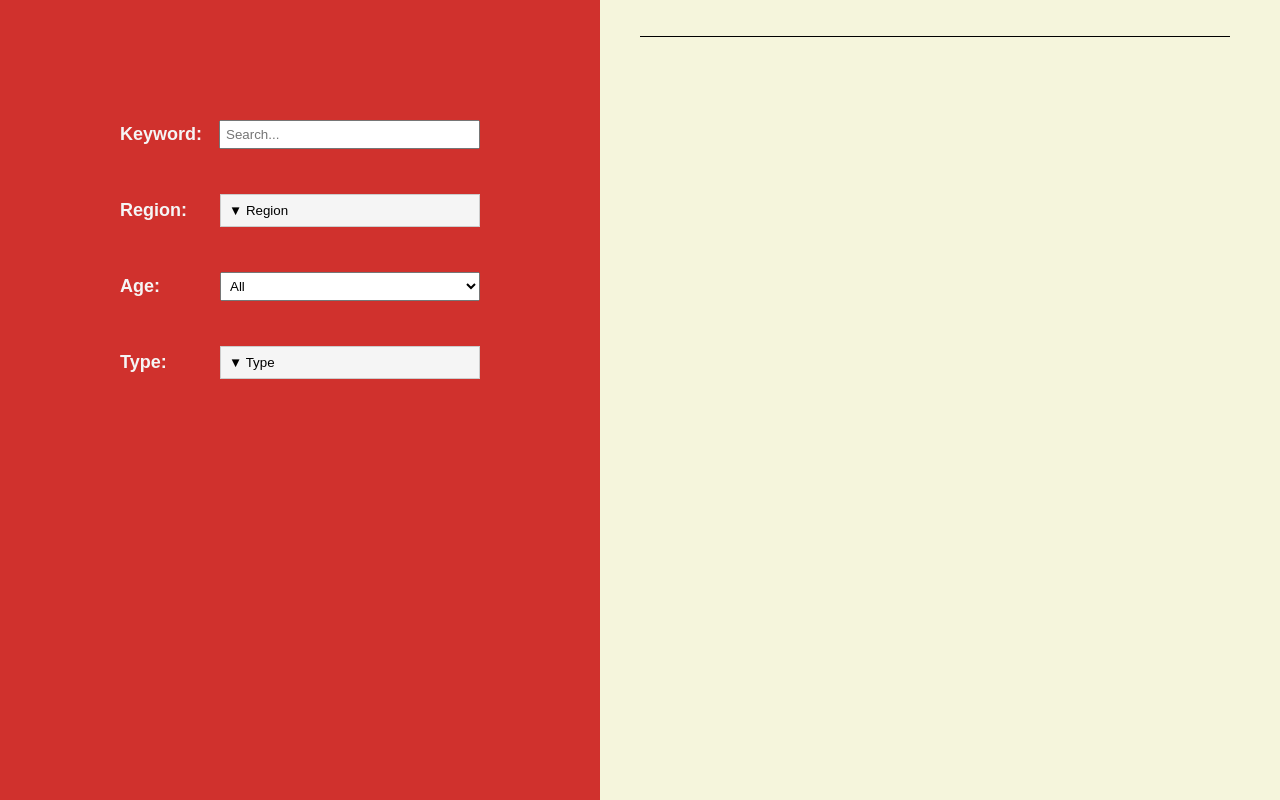
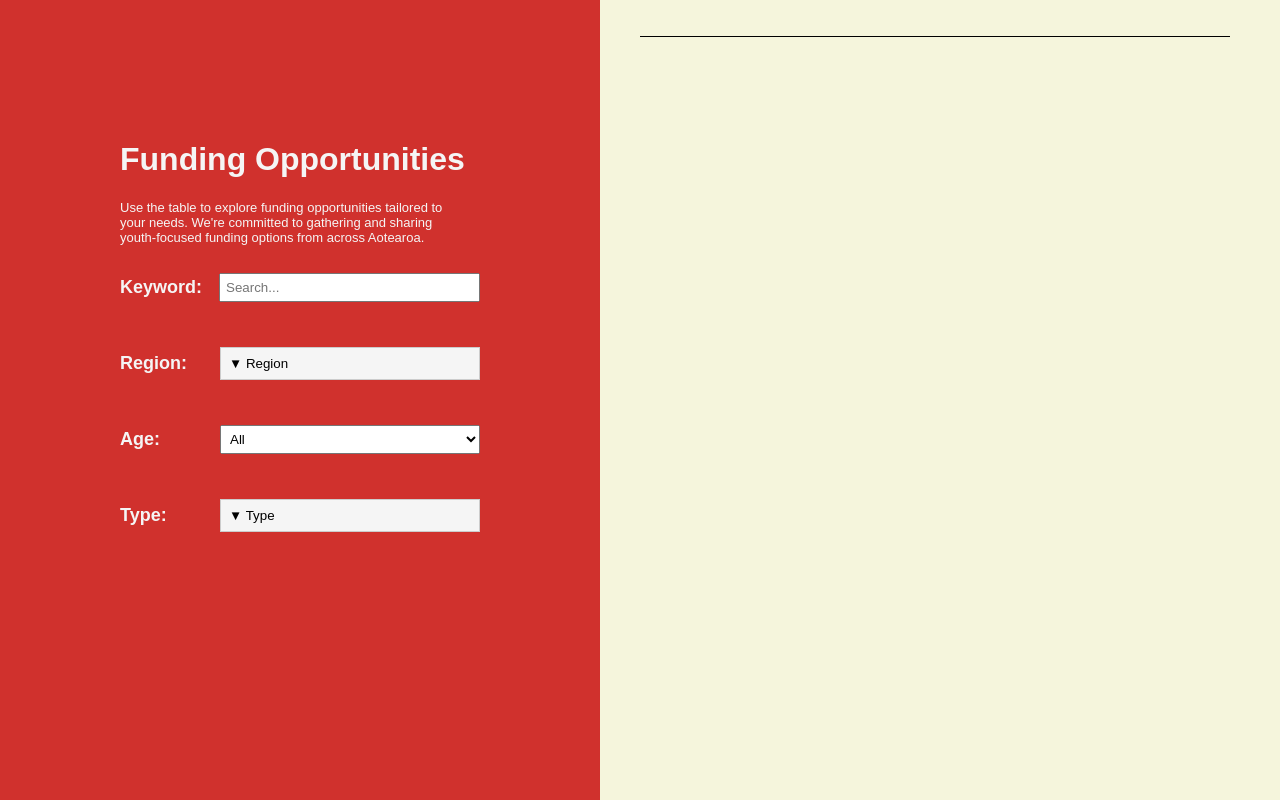
Before and after one commit to WindZZzzZZzz/genzaotearoa, a plain HTML site: page index.html in a window 1280 px wide. Drawn offline with nearby package versions, Linux system fonts and the light colour scheme; no server answers.

Commit message:
add title

```diff
--- a/index.html
+++ b/index.html
@@ -82,6 +82,10 @@
 	<div id="data-container">
     <div id="filter">
       <div id="filter-container" style="display: flex; flex-direction: column; gap: 15px; padding: 20%;">
+        <div style="width: 350px;">
+          <h1 style="color: whitesmoke; font-family: Arial, Helvetica, sans-serif;">Funding Opportunities</h1>
+          <p style="color: whitesmoke; font-family: Arial, Helvetica, sans-serif; font-size: small;">Use the table to explore funding opportunities tailored to your needs. We're committed to gathering and sharing youth-focused funding options from across Aotearoa.</p>
+        </div>
         <!-- Keyword -->
         <label style="display: flex; gap: 10px;" class="filter-option">
           <strong>Keyword:</strong>
```
